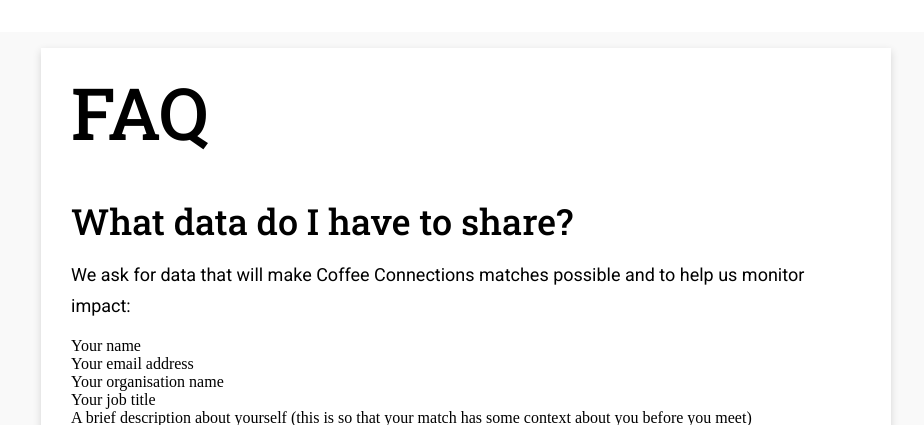
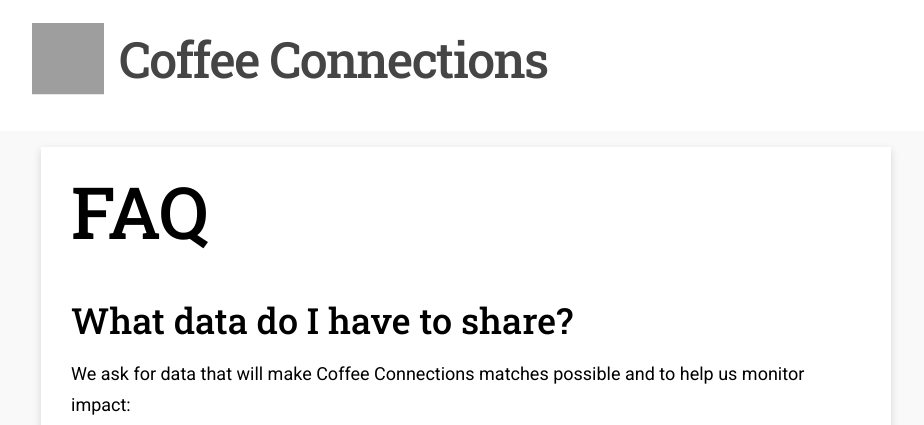
Before and after one commit to TechforgoodCAST/coffee-connections, a Flask app: template templates/web/faq.html in a window 1280 px wide. Shown: the top 425 px of the page, without its empty margins (33-957 px from the left). Run offline with Flask 2, Linux system fonts and the light colour scheme; the template is opened without the code that fills it, so the values that code supplies are empty; parts of the project's set-up code (start-up, migrations or seed data) failed here and were passed over; grey boxes are pictures that could not be loaded.

Commit message:
Added Coffee Connections header logo

```diff
--- a/templates/web/partials/header.html
+++ b/templates/web/partials/header.html
@@ -1,5 +1,6 @@
 <header>
     <div class="header-container">
+        {% include "web/partials/coffee-connections.svg" %}
         <h1 class="visually-hidden">Coffee Connections</h1>
         <div class="header-bottom flex space-between">
             <ul class="flex margin-0">
```
Also changed, not shown: templates/web/partials/coffee-connections.svg (added).
